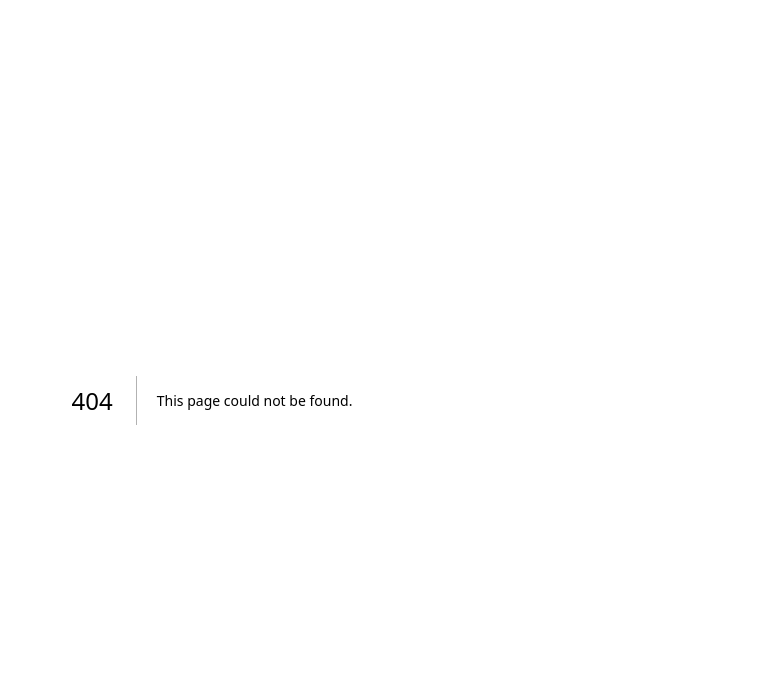
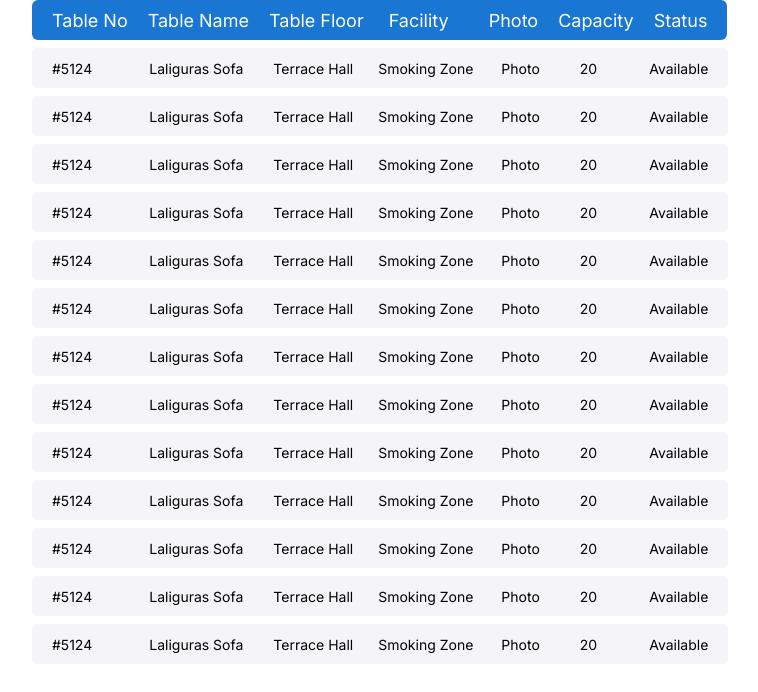
Before and after one commit to turttlehouse/Reservation_System_Next_Js, a Next.js app: page /tables in a window 1280 px wide. Before the commit this address had no page. Shown: the top 692 px of the page, without its empty margins (428-1186 px from the left). Built offline with nearby package versions, Linux system fonts and the light colour scheme.

Commit message:
tables completed

```diff
--- a/package.json
+++ b/package.json
@@ -9,6 +9,11 @@
     "lint": "next lint"
   },
   "dependencies": {
+    "@fortawesome/fontawesome-svg-core": "^6.5.2",
+    "@fortawesome/free-brands-svg-icons": "^6.5.2",
+    "@fortawesome/free-regular-svg-icons": "^6.5.2",
+    "@fortawesome/free-solid-svg-icons": "^6.5.2",
+    "@fortawesome/react-fontawesome": "^0.2.0",
     "next": "^14.2.3",
     "react": "^18",
     "react-dom": "^18",
--- /dev/null
+++ b/src/app/tables/components/data.tsx
@@ -0,0 +1,19 @@
+export default function Data() {
+  return (
+    <>
+      <div className="flex ml-[460px]">
+        <div className="h-[40px] mt-2 bg-[#f4f4f9] rounded-md flex items-center">
+          <div className="flex gap-5 m-5">
+            <h1 className="text-[14px]">#5124</h1>
+            <h1 className="pl-[37px] text-[14px]">Laliguras Sofa</h1>
+            <h1 className="text-[14px] pl-[10px]">Terrace Hall</h1>
+            <h1 className="text-[14px] pl-[5px]">Smoking Zone</h1>
+            <h1 className="text-[14px] pl-[8px]">Photo</h1>
+            <h1 className="text-[14px] pl-[20px]">20</h1>
+            <h1 className="text-[14px] pl-[32px]">Available</h1>
+          </div>
+        </div>
+      </div>
+    </>
+  );
+}
--- /dev/null
+++ b/src/app/tables/page.tsx
@@ -0,0 +1,36 @@
+import { FontAwesomeIcon } from "@fortawesome/react-fontawesome";
+import Data from "./components/data";
+import { faWhatsapp } from "@fortawesome/free-brands-svg-icons";
+
+export default function tables() {
+  return (
+    <>
+      <div className="flex ml-[460px]">
+        <div className="h-[40px] bg-[#1976d2] rounded-md flex items-center">
+          <div className="flex gap-5 m-5">
+            <p className="text-white text-[18px]">Table No</p>
+            <p className="text-white text-[18px]">Table Name</p>
+            <p className="text-white text-[18px]">Table Floor</p>
+            <p className="text-white text-[18px] pl-[5px]">Facility</p>
+            <p className="text-white text-[18px] pl-[20px]">Photo</p>
+            <p className="text-white text-[18px]">Capacity</p>
+            <p className="text-white text-[18px]">Status</p>
+          </div>
+        </div>
+      </div>
+      <Data />
+      <Data />
+      <Data />
+      <Data />
+      <Data />
+      <Data />
+      <Data />
+      <Data />
+      <Data />
+      <Data />
+      <Data />
+      <Data />
+      <Data />
+    </>
+  );
+}
```
Also changed, not shown: src/app/components/tables/page.tsx (deleted), 1 other file (tests, documents, lock files or other folders).
